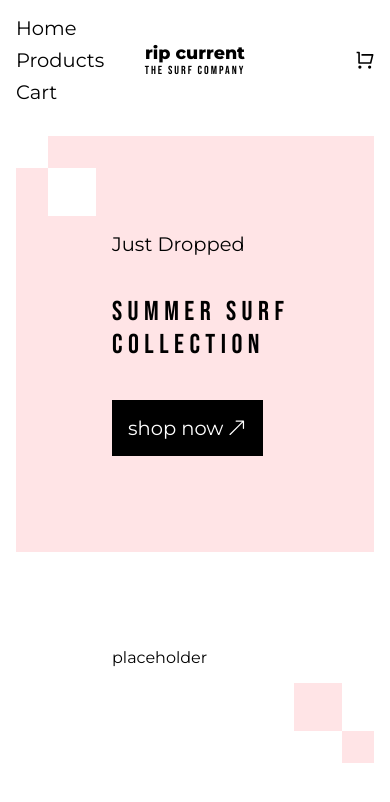
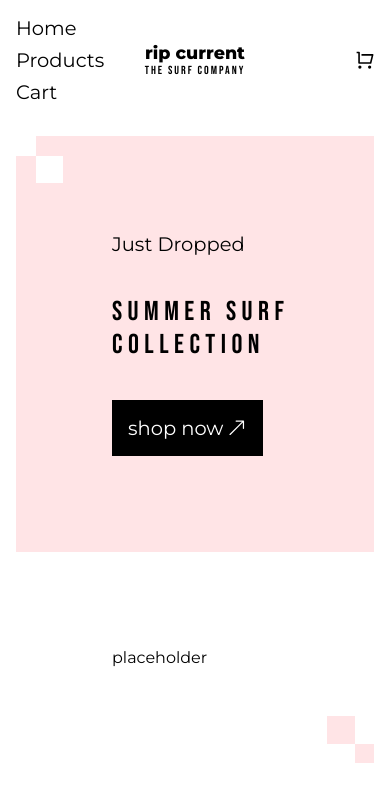
Before and after one commit to OndraSvec/shopping-cart, a React (Vite) app: page / in a window 390 px wide. Shown: the top 802 px of the page. Built offline with nearby package versions, Linux system fonts and the light colour scheme.

Commit message:
Give empty box divs responsive dimensions

```diff
--- a/src/styles/App.css
+++ b/src/styles/App.css
@@ -118,12 +118,12 @@
 
 .leftHome > .emptyBox:first-of-type,
 .rightHome > .emptyBox:first-of-type {
-  width: 2rem;
+  width: var(--homepage-left-text-fs);
 }
 
 .leftHome > .emptyBox:nth-of-type(2),
 .rightHome > .emptyBox:nth-of-type(2) {
-  width: 3rem;
+  width: var(--homepage-left-text-fs-big);
 }
 
 .leftHome > .emptyBox:first-of-type {
@@ -133,8 +133,8 @@
 }
 
 .leftHome > .emptyBox:nth-of-type(2) {
-  left: 2rem;
-  top: 2rem;
+  left: var(--homepage-left-text-fs);
+  top: var(--homepage-left-text-fs);
   background-color: white;
 }
 
@@ -165,8 +165,8 @@
 }
 
 .rightHome > .emptyBox:nth-of-type(2) {
-  right: 2rem;
-  bottom: 2rem;
+  right: var(--homepage-left-text-fs);
+  bottom: var(--homepage-left-text-fs);
 }
 
 @media screen and (min-width: 1000px) {
```
